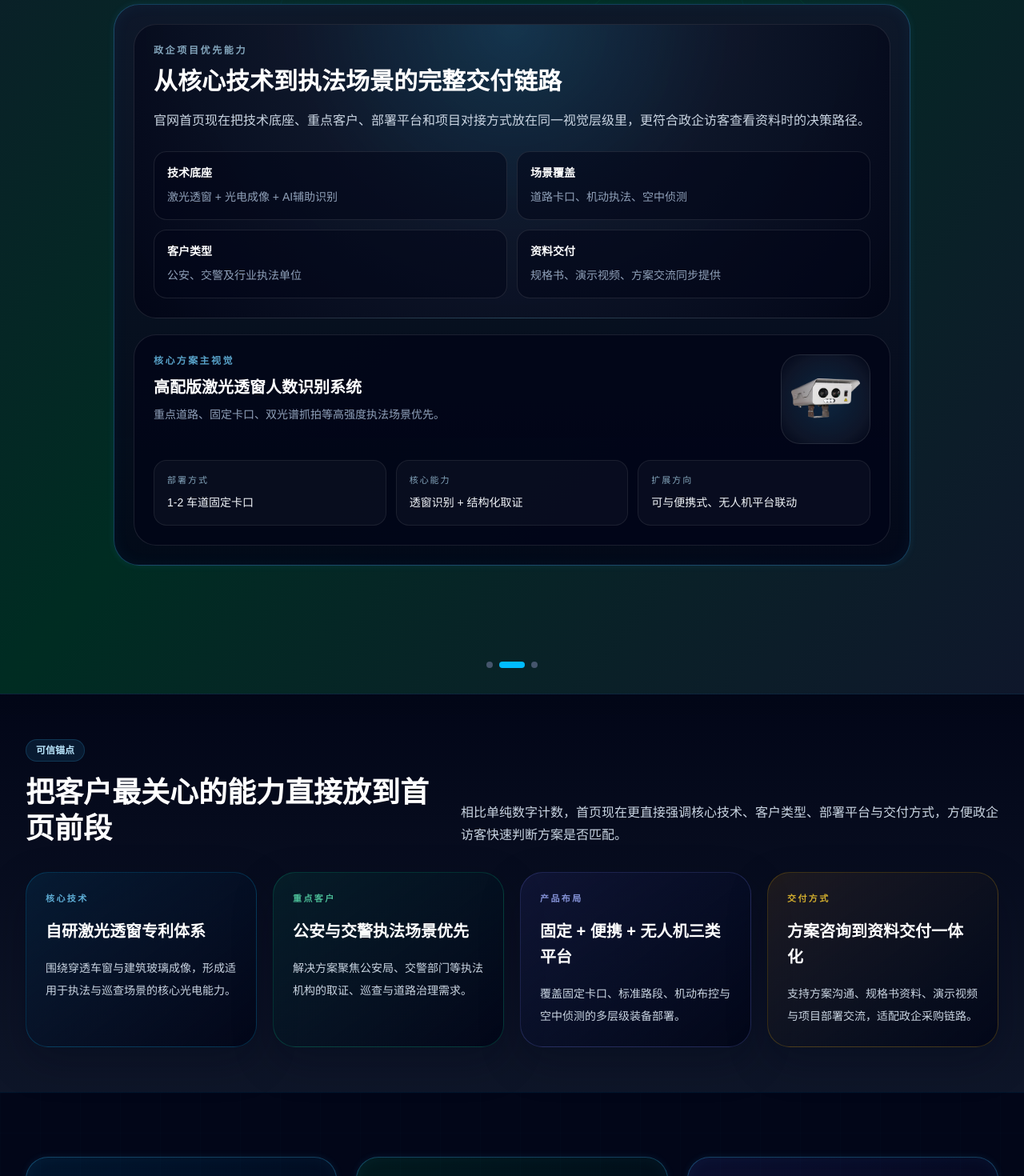
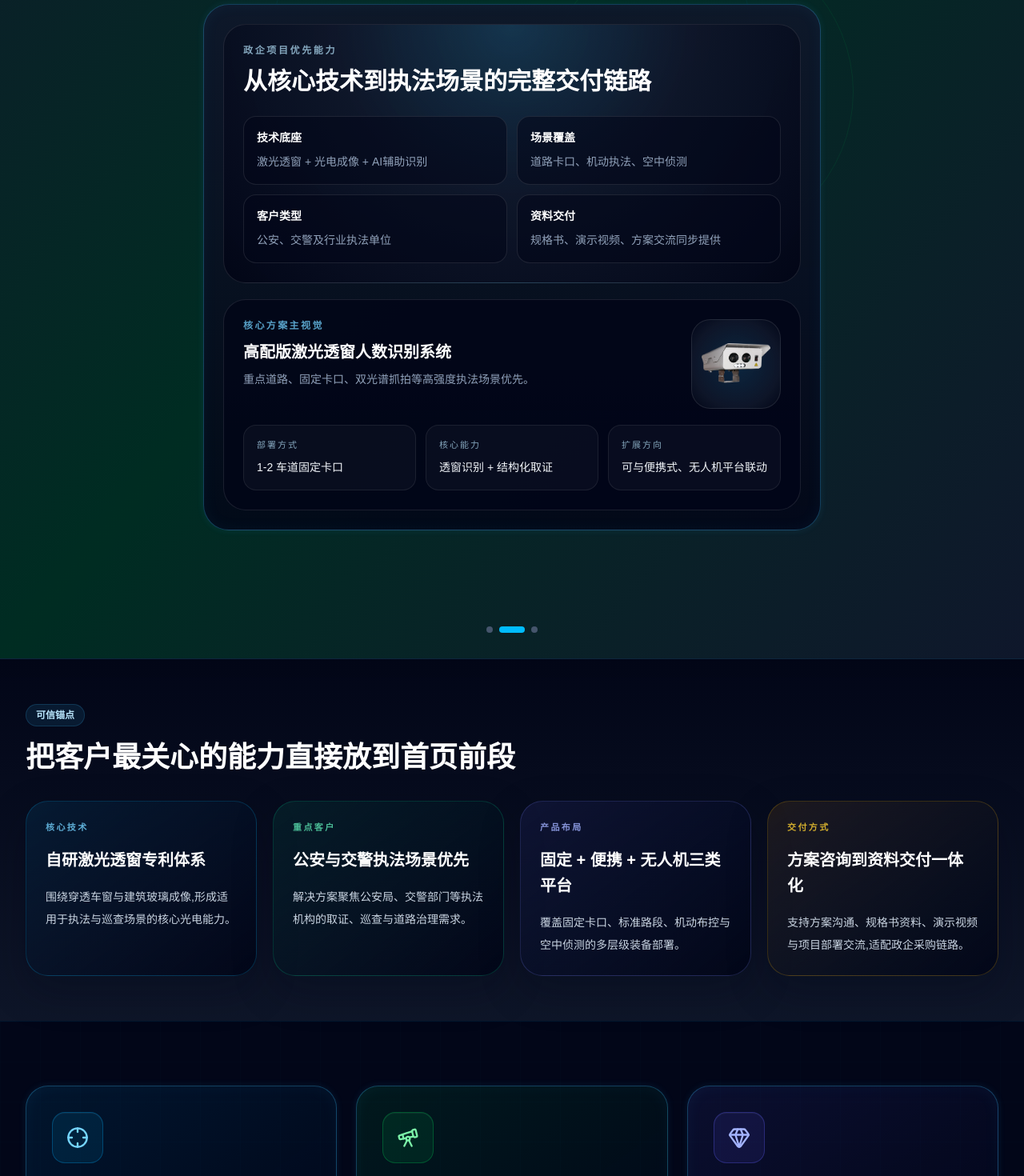
Before and after one commit to wangxintao-bj/jiguangzhitong, a React (Vite) app: page / in a window 1280 px wide. Shown: the part 700-2170 px from the top of the page at 80% size. Built offline with nearby package versions, Linux system fonts and the light colour scheme.

Commit message:
删除首页三段说明文案

```diff
--- a/src/pages/Home.tsx
+++ b/src/pages/Home.tsx
@@ -28,7 +28,7 @@ export default function Home() {
       eyebrowEn: 'Core Technology',
       titleZh: '自研激光透窗专利体系',
       titleEn: 'Proprietary laser through-glass stack',
-      descZh: '围绕穿透车窗与建筑玻璃成像，形成适用于执法与巡查场景的核心光电能力。',
+      descZh: '围绕穿透车窗与建筑玻璃成像,形成适用于执法与巡查场景的核心光电能力。',
       descEn: 'A proprietary optical stack for through-glass imaging in enforcement and inspection scenarios.',
       accent: 'sky',
     },
@@ -55,7 +55,7 @@ export default function Home() {
       eyebrowEn: 'Delivery',
       titleZh: '方案咨询到资料交付一体化',
       titleEn: 'Integrated solution consulting and documentation',
-      descZh: '支持方案沟通、规格书资料、演示视频与项目部署交流，适配政企采购链路。',
+      descZh: '支持方案沟通、规格书资料、演示视频与项目部署交流,适配政企采购链路。',
       descEn: 'Combines consulting, specifications, demo media, and deployment communication for enterprise procurement.',
       accent: 'amber',
     },
@@ -73,7 +73,7 @@ export default function Home() {
       icon: <Zap size={28} />,
       title: '激光透窗',
       titleEn: 'Laser Through-Glass',
-      desc: '核心专利技术，雨雾天气下超清成像',
+      desc: '核心专利技术,雨雾天气下超清成像',
       color: 'green',
     },
     {
@@ -87,7 +87,7 @@ export default function Home() {
       icon: <Shield size={28} />,
       title: '公共安全',
       titleEn: 'Public Safety',
-      desc: '服务公安、交警，守护城市公共安全',
+      desc: '服务公安、交警,守护城市公共安全',
       color: 'amber',
     },
   ]
@@ -138,7 +138,7 @@ export default function Home() {
       <SEO
         titleZh="首页"
         titleEn="Home"
-        descriptionZh="北京集光智通科技有限公司 - 聚焦激光透窗、视频监控与智能交通解决方案，服务公安、交警及各类执法场景。"
+        descriptionZh="北京集光智通科技有限公司 - 聚焦激光透窗、视频监控与智能交通解决方案,服务公安、交警及各类执法场景。"
         descriptionEn="Jiguang Zhitong Technology - Laser through-glass, video surveillance and smart traffic solutions for law enforcement."
         path=""
       />
@@ -222,12 +222,6 @@ export default function Home() {
                 <h3 className="mt-3 text-2xl md:text-3xl font-bold text-white leading-tight">
                   {lang === 'zh' ? '从核心技术到执法场景的完整交付链路' : 'A complete chain from core optics to enforcement scenarios'}
                 </h3>
-                <p className="mt-4 text-sm md:text-base leading-7 text-slate-300">
-                  {lang === 'zh'
-                    ? '官网首页现在把技术底座、重点客户、部署平台和项目对接方式放在同一视觉层级里，更符合政企访客查看资料时的决策路径。'
-                    : 'The hero now surfaces core technology, client focus, deployment platforms, and engagement flow in one decision-friendly layer.'}
-                </p>
-
                 <div className="mt-6 grid gap-3 sm:grid-cols-2">
                   {[
                     {
@@ -311,11 +305,6 @@ export default function Home() {
                 {lang === 'zh' ? '把客户最关心的能力直接放到首页前段' : 'Put the most decision-critical strengths upfront'}
               </h2>
             </div>
-            <p className="max-w-2xl text-sm md:text-base leading-7 text-slate-300">
-              {lang === 'zh'
-                ? '相比单纯数字计数，首页现在更直接强调核心技术、客户类型、部署平台与交付方式，方便政企访客快速判断方案是否匹配。'
-                : 'Instead of generic counters, the homepage now highlights technology, clients, deployment platforms, and delivery readiness for faster evaluation.'}
-            </p>
           </div>
 
           <div className="grid gap-5 md:grid-cols-2 xl:grid-cols-4">
@@ -417,11 +406,6 @@ export default function Home() {
               <h2 className="section-heading text-3xl md:text-4xl font-bold text-white mb-4 inline-block">
                 {lang === 'zh' ? '激光透窗超员检测方案系列' : 'Through-Glass Occupant Detection Portfolio'}
               </h2>
-              <p className="text-slate-300 text-base md:text-lg leading-relaxed mt-6">
-                {lang === 'zh'
-                  ? '把高配版、简配版、便携式三型方案放到首页同一组推荐卡片中，访客能第一时间理解“固定卡口 + 标准部署 + 机动布控”的完整产品梯度。'
-                  : 'The homepage now presents advanced, standard, and portable options together so visitors quickly understand the full checkpoint, roadside, and mobile deployment ladder.'}
-              </p>
             </div>
             <div className="flex flex-wrap gap-3">
               <Link to="/products" className="btn-cta text-white px-6 py-3 rounded-xl font-semibold inline-flex items-center gap-2 cursor-pointer">
@@ -539,7 +523,7 @@ export default function Home() {
             </h2>
             <p className="mx-auto max-w-3xl text-slate-300 leading-7">
               {lang === 'zh'
-                ? '围绕政企客户常见的内部汇报、需求澄清和选型沟通链路，官网把核心方案、规格资料、视频演示与联系入口都集中到了更容易决策的位置。'
+                ? '围绕政企客户常见的内部汇报、需求澄清和选型沟通链路,官网把核心方案、规格资料、视频演示与联系入口都集中到了更容易决策的位置。'
                 : 'The site now brings solution summaries, specification files, demo media, and contact entry points together for enterprise decision flows.'}
             </p>
 
@@ -554,13 +538,13 @@ export default function Home() {
                 {
                   titleZh: '资料输出',
                   titleEn: 'Documentation',
-                  descZh: '直接获取规格书、演示视频与产品说明，便于内部汇报。',
+                  descZh: '直接获取规格书、演示视频与产品说明,便于内部汇报。',
                   descEn: 'Access spec sheets, demo videos, and product summaries for internal review.',
                 },
                 {
                   titleZh: '项目对接',
                   titleEn: 'Project Contact',
-                  descZh: '进入具体场景沟通与部署方式交流，减少反复解释成本。',
+                  descZh: '进入具体场景沟通与部署方式交流,减少反复解释成本。',
                   descEn: 'Move into deployment discussion with less repeated explanation.',
                 },
               ].map(item => (
```
